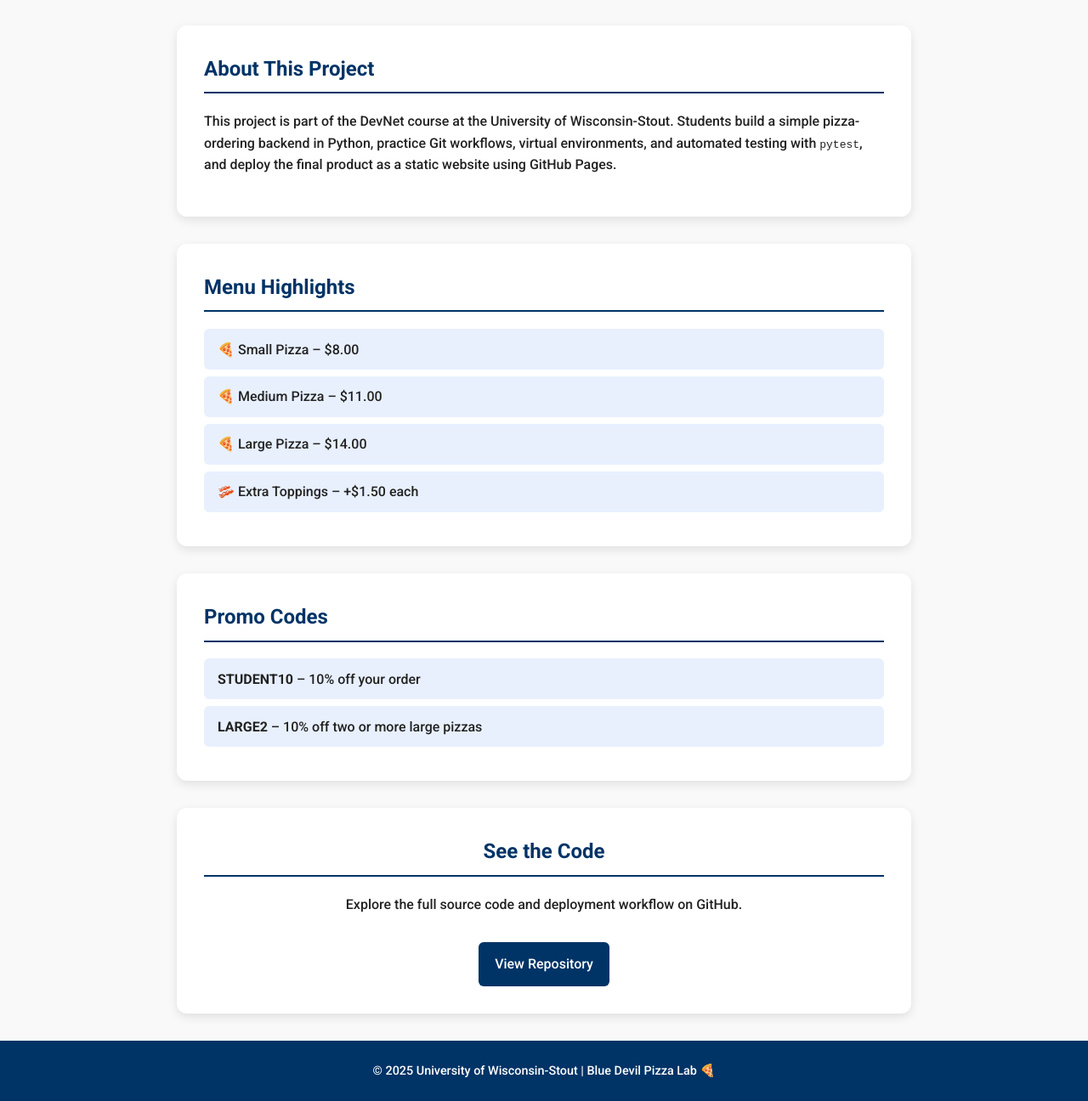
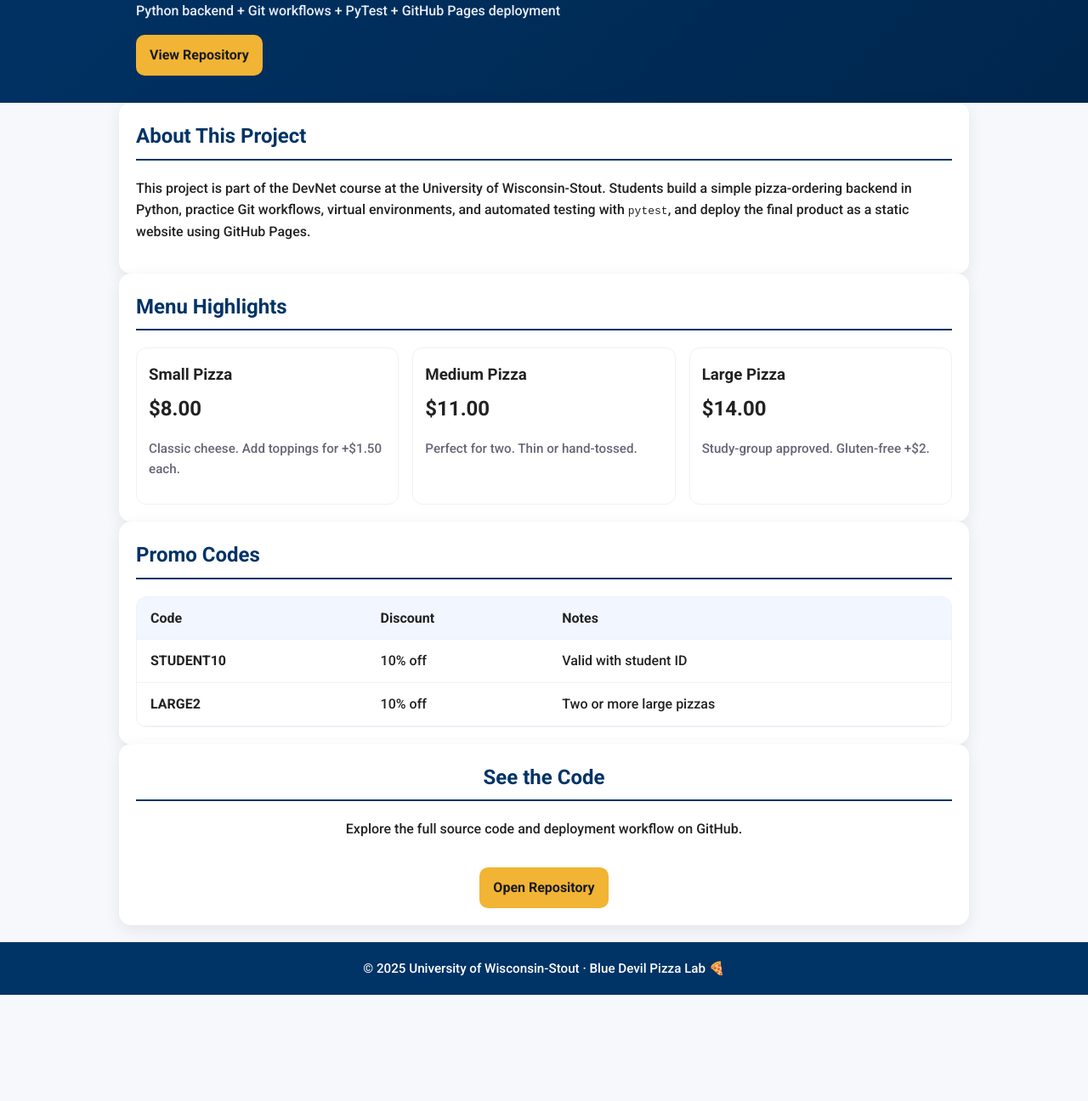
Before and after one commit to chadschertz/pizza-lab-starter, a plain HTML site: page docs/index.html in a window 1280 px wide. Shown: the part 160-1456 px from the top of the page at 85% size. After the commit the page ends 1331 px from the top, so only its background shows below. Drawn offline with Linux system fonts and the light colour scheme.

Commit message:
Updated index.html with some new changes

```diff
--- a/docs/index.html
+++ b/docs/index.html
@@ -2,118 +2,129 @@
 <html lang="en">
 <head>
   <meta charset="UTF-8" />
-  <meta name="viewport" content="width=device-width, initial-scale=1.0" />
+  <meta name="viewport" content="width=device-width, initial-scale=1" />
   <title>Blue Devil Pizza Lab 🍕</title>
   <link href="https://fonts.googleapis.com/css2?family=Roboto:wght@300;500;700&display=swap" rel="stylesheet">
   <style>
-    body {
-      font-family: 'Roboto', sans-serif;
-      margin: 0;
-      padding: 0;
-      background: #f9f9f9;
-      color: #222;
-      line-height: 1.6;
+    :root{
+      --blue:#003366; --blue-d:#00264d; --gold:#f1b434;
+      --bg:#f6f8fc; --card:#ffffff; --text:#222; --muted:#667;
+      --radius:14px; --shadow:0 6px 20px rgba(0,0,0,.08);
     }
-    header {
-      background: #003366;
-      color: #fff;
-      text-align: center;
-      padding: 2rem 1rem;
+    *{box-sizing:border-box}
+    body{
+      font-family:'Roboto',system-ui,Segoe UI,Roboto,Arial,sans-serif;
+      margin:0; color:var(--text); background:var(--bg); line-height:1.6;
     }
-    header h1 {
-      margin: 0 0 .5rem 0;
-      font-size: 2.25rem;
-      font-weight: 700;
+    .container{max-width:1000px;margin:0 auto;padding:20px}
+    header{
+      background:linear-gradient(135deg, var(--blue), var(--blue-d));
+      color:#fff;
     }
-    header p {
-      font-size: 1.1rem;
-      font-weight: 300;
-      margin: 0;
+    .headbar{display:flex;align-items:center;justify-content:space-between;gap:12px;padding:14px 20px}
+    .brand{display:flex;align-items:center;gap:10px}
+    .brand img{height:42px;width:auto}
+    .badge{display:inline-flex;gap:8px;align-items:center;font-size:12px;padding:6px 10px;border-radius:999px;background:rgba(255,255,255,.12);border:1px solid rgba(255,255,255,.25)}
+    .hero{padding:28px 20px 32px}
+    .hero h1{margin:0 0 .4rem 0;font-size:clamp(28px,5vw,40px);font-weight:700}
+    .hero p{margin:0;color:#e8eef7}
+    .button{display:inline-block;background:var(--gold);color:#1b1b1b;padding:.7rem 1rem;border-radius:10px;text-decoration:none;font-weight:700;margin-top:1rem}
+    section{
+      background:var(--card); border-radius:var(--radius); box-shadow:var(--shadow);
+      padding:1.5rem; margin:1.25rem 20px;
     }
-    section {
-      max-width: 800px;
-      margin: 2rem auto;
-      padding: 2rem;
-      background: #fff;
-      border-radius: 12px;
-      box-shadow: 0 4px 12px rgba(0,0,0,0.1);
+    h2{color:var(--blue); margin-top:0; border-bottom:2px solid var(--blue); padding-bottom:.45rem}
+    /* pricing cards */
+    .grid{display:grid; gap:16px}
+    @media(min-width:720px){ .grid{grid-template-columns:repeat(3,1fr)} }
+    .card{background:#fff;border:1px solid #eef2f7;border-radius:12px;padding:14px}
+    .card h3{margin:.2rem 0 .3rem 0}
+    .price{font-size:24px;font-weight:800;margin:.2rem 0 .4rem 0}
+    .muted{color:var(--muted);font-size:.95rem}
+    /* table wrapper for responsiveness */
+    .table-wrap{overflow:auto;border:1px solid #eef2f7;border-radius:12px}
+    table{width:100%;border-collapse:collapse;min-width:520px}
+    th,td{padding:.75rem 1rem;border-bottom:1px solid #eef2f7;text-align:left}
+    th{background:#f2f6ff}
+    footer{
+      text-align:center;padding:1.2rem 20px;background:var(--blue);color:#fff;font-size:.95rem;margin-top:1.25rem
     }
-    h2 {
-      color: #003366;
-      border-bottom: 2px solid #003366;
-      padding-bottom: 0.5rem;
-      margin-top: 0;
-    }
-    ul {
-      list-style: none;
-      padding-left: 0;
-      margin: 0;
-    }
-    ul li {
-      background: #e8f0fe;
-      margin: 0.5rem 0;
-      padding: 0.7rem 1rem;
-      border-radius: 6px;
-    }
-    footer {
-      text-align: center;
-      padding: 1.5rem;
-      background: #003366;
-      color: #fff;
-      font-size: 0.9rem;
-      margin-top: 2rem;
-    }
-    a.button {
-      display: inline-block;
-      background: #003366;
-      color: #fff;
-      padding: 0.8rem 1.2rem;
-      border-radius: 6px;
-      text-decoration: none;
-      font-weight: 500;
-      margin-top: 1rem;
-      transition: background 0.2s ease-in-out;
-    }
-    a.button:hover { background: #00264d; }
   </style>
 </head>
 <body>
   <header>
-    <h1>🍕 Blue Devil Pizza Lab</h1>
-    <p>Developed by UW-Stout DevNet Students – Deploying Real-World Python Apps</p>
+    <div class="container headbar">
+      <div class="brand">
+        <!-- Optional logo -->
+        <!-- <img src="./images/blue-devil.png" alt="UW-Stout Blue Devils"> -->
+        <strong>Blue Devil Pizza Lab</strong>
+      </div>
+      <!-- Version badge (auto-fills from docs/version.json) -->
+      <span class="badge" id="verBadge" title="Current release">Version: loading…</span>
+    </div>
+    <div class="container hero">
+      <h1>🍕 UW-Stout DevNet Project</h1>
+      <p>Python backend + Git workflows + PyTest + GitHub Pages deployment</p>
+      <a class="button" href="https://github.com/chadschertz/pizzalabstarter" target="_blank" rel="noopener">View Repository</a>
+    </div>
   </header>
 
-  <section>
+  <section class="container">
     <h2>About This Project</h2>
     <p>This project is part of the DevNet course at the University of Wisconsin-Stout. Students build a simple pizza-ordering backend in Python, practice Git workflows, virtual environments, and automated testing with <code>pytest</code>, and deploy the final product as a static website using GitHub Pages.</p>
   </section>
 
-  <section>
+  <section class="container">
     <h2>Menu Highlights</h2>
-    <ul>
-      <li>🍕 Small Pizza – $8.00</li>
-      <li>🍕 Medium Pizza – $11.00</li>
-      <li>🍕 Large Pizza – $14.00</li>
-      <li>🥓 Extra Toppings – +$1.50 each</li>
-    </ul>
+    <div class="grid">
+      <div class="card">
+        <h3>Small Pizza</h3>
+        <div class="price">$8.00</div>
+        <p class="muted">Classic cheese. Add toppings for +$1.50 each.</p>
+      </div>
+      <div class="card">
+        <h3>Medium Pizza</h3>
+        <div class="price">$11.00</div>
+        <p class="muted">Perfect for two. Thin or hand-tossed.</p>
+      </div>
+      <div class="card">
+        <h3>Large Pizza</h3>
+        <div class="price">$14.00</div>
+        <p class="muted">Study-group approved. Gluten-free +$2.</p>
+      </div>
+    </div>
   </section>
 
-  <section>
+  <section class="container">
     <h2>Promo Codes</h2>
-    <ul>
-      <li><strong>STUDENT10</strong> – 10% off your order</li>
-      <li><strong>LARGE2</strong> – 10% off two or more large pizzas</li>
-    </ul>
+    <div class="table-wrap">
+      <table>
+        <thead><tr><th>Code</th><th>Discount</th><th>Notes</th></tr></thead>
+        <tbody>
+          <tr><td><strong>STUDENT10</strong></td><td>10% off</td><td>Valid with student ID</td></tr>
+          <tr><td><strong>LARGE2</strong></td><td>10% off</td><td>Two or more large pizzas</td></tr>
+        </tbody>
+      </table>
+    </div>
   </section>
 
-  <section style="text-align:center;">
+  <section class="container" style="text-align:center">
     <h2>See the Code</h2>
     <p>Explore the full source code and deployment workflow on GitHub.</p>
-    <a href="https://github.com/chadschertz/pizzalabstarter" class="button" target="_blank">View Repository</a>
+    <a href="https://github.com/chadschertz/pizzalabstarter" class="button" target="_blank" rel="noopener">Open Repository</a>
   </section>
 
   <footer>
-    &copy; 2025 University of Wisconsin-Stout | Blue Devil Pizza Lab 🍕
+    © <span id="year"></span> University of Wisconsin-Stout · Blue Devil Pizza Lab 🍕
   </footer>
+
+  <script>
+    document.getElementById('year').textContent = new Date().getFullYear();
+    // Version badge from docs/version.json (static file committed with each release)
+    fetch('./version.json', {cache: 'no-store'})
+      .then(r => r.ok ? r.json() : Promise.reject())
+      .then(d => document.getElementById('verBadge').textContent = 'Version: ' + (d.tag || 'v0.0.0'))
+      .catch(() => document.getElementById('verBadge').textContent = 'Version: v0.0.0');
+  </script>
 </body>
 </html>
```
